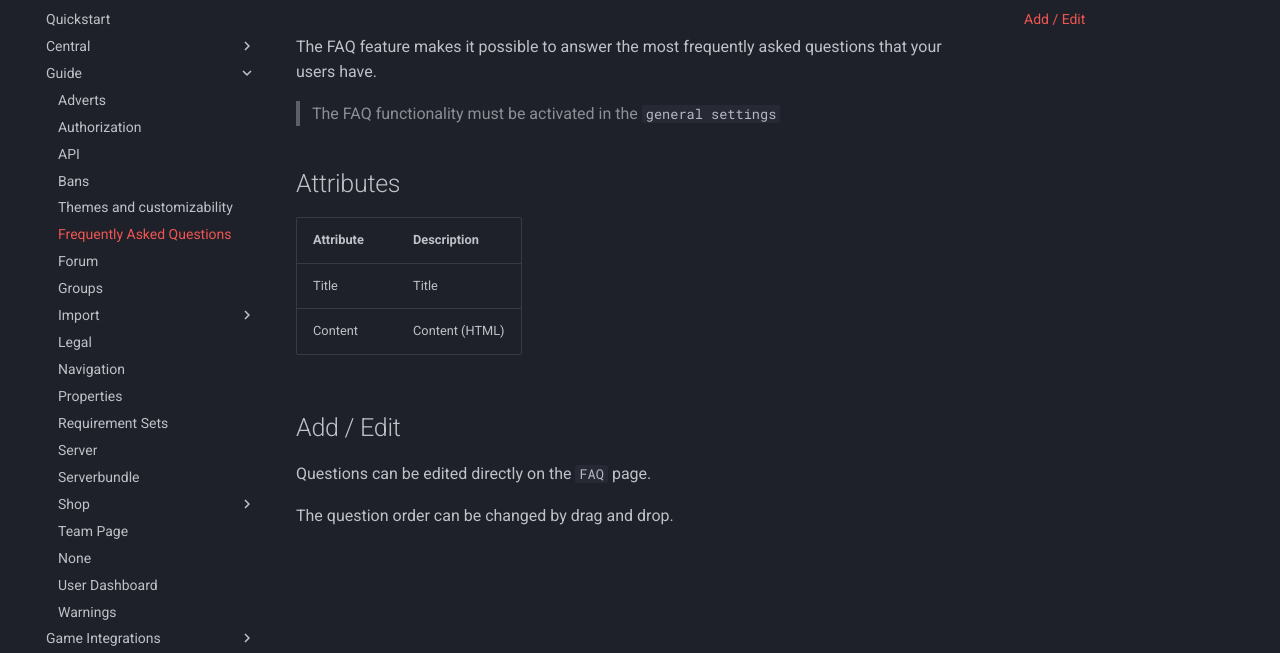
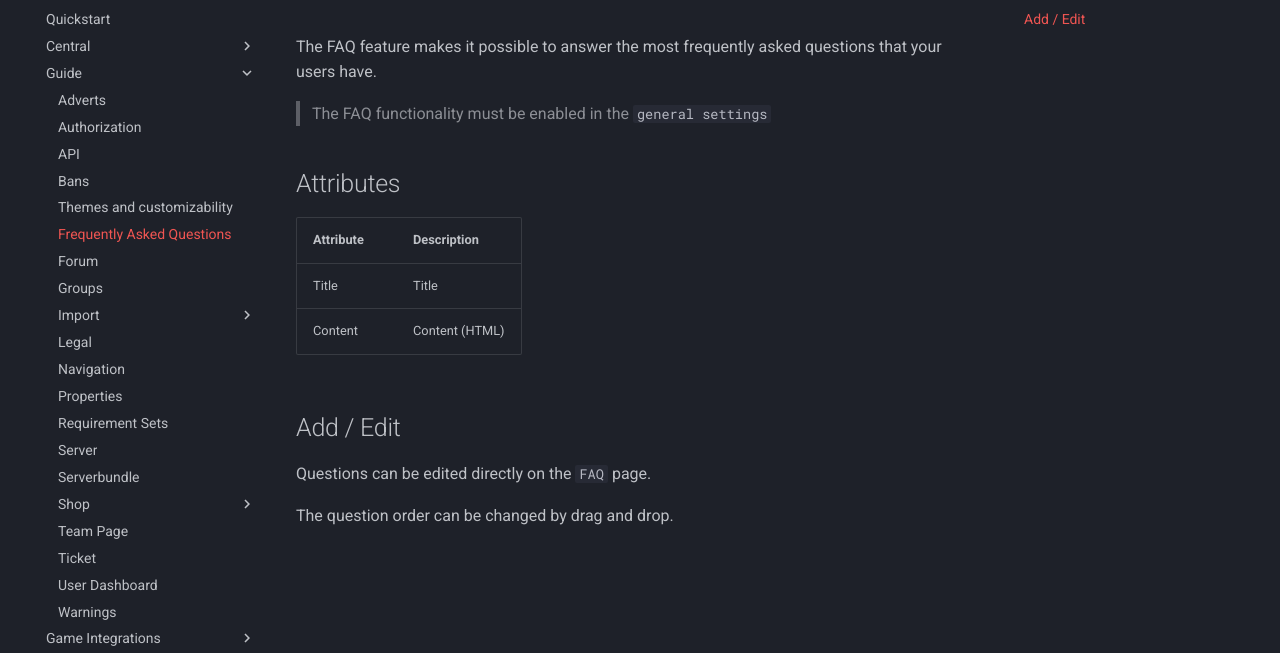
Before and after one commit to nyx-project/vyhub-documentation, an MkDocs documentation site: the page built from docs/guide/faq.md, in a window 1280 px wide. Shown: the part 146-799 px from the top of the page. Built offline with MkDocs 1.6.1 and Material for MkDocs 9.7.7, drawn with Linux system fonts in a browser that asks for light colours; the version menu is left out.

Commit message:
Add ticket guide

```diff
--- a/docs/guide/faq.md
+++ b/docs/guide/faq.md
@@ -2,7 +2,7 @@
 
 The FAQ feature makes it possible to answer the most frequently asked questions that your users have.
 
-> The FAQ functionality must be activated in the `general settings`
+> The FAQ functionality must be enabled in the `general settings`
 
 ## Attributes
 
```
Also changed, not shown: docs/guide/ticket.md (added, +16 -0 lines).
